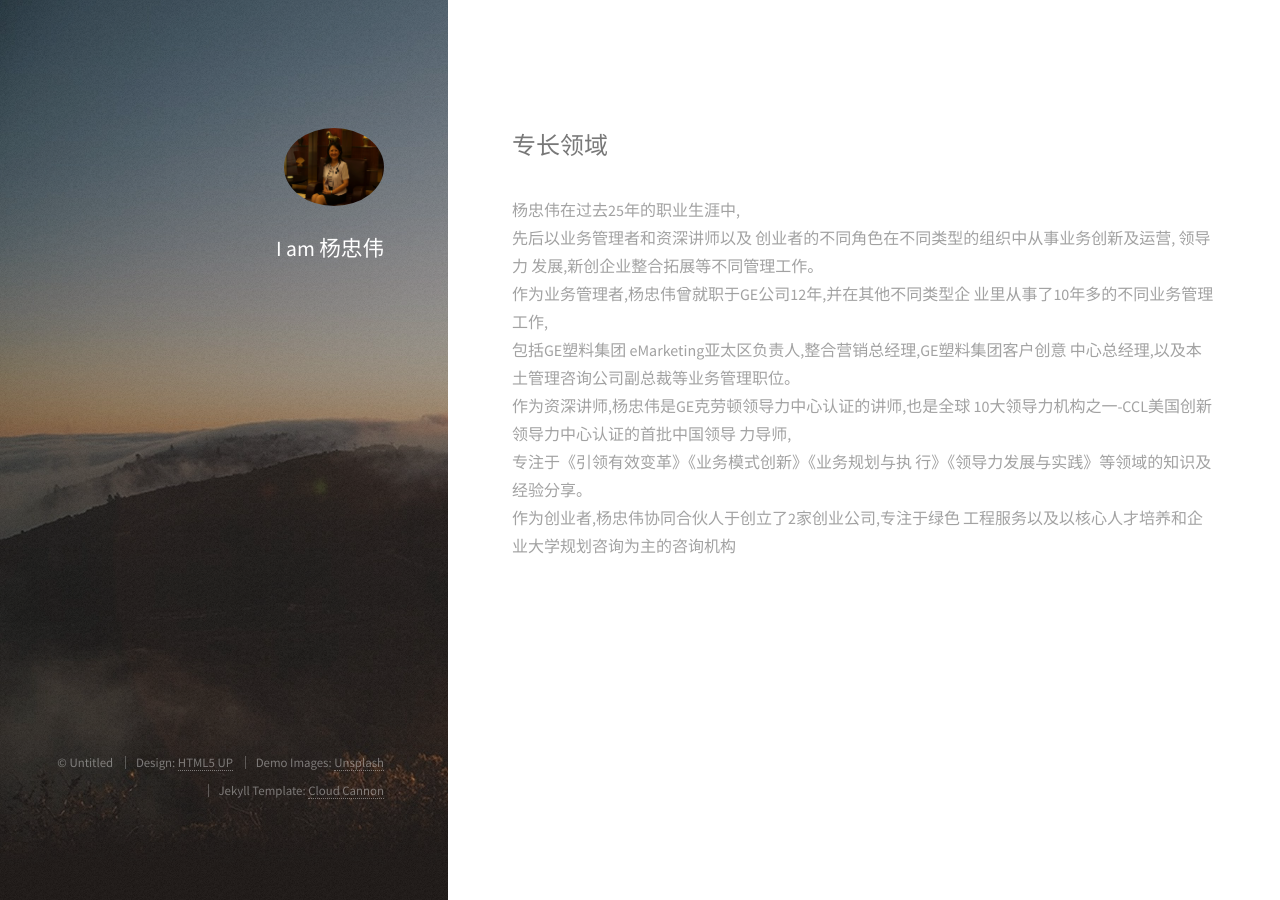
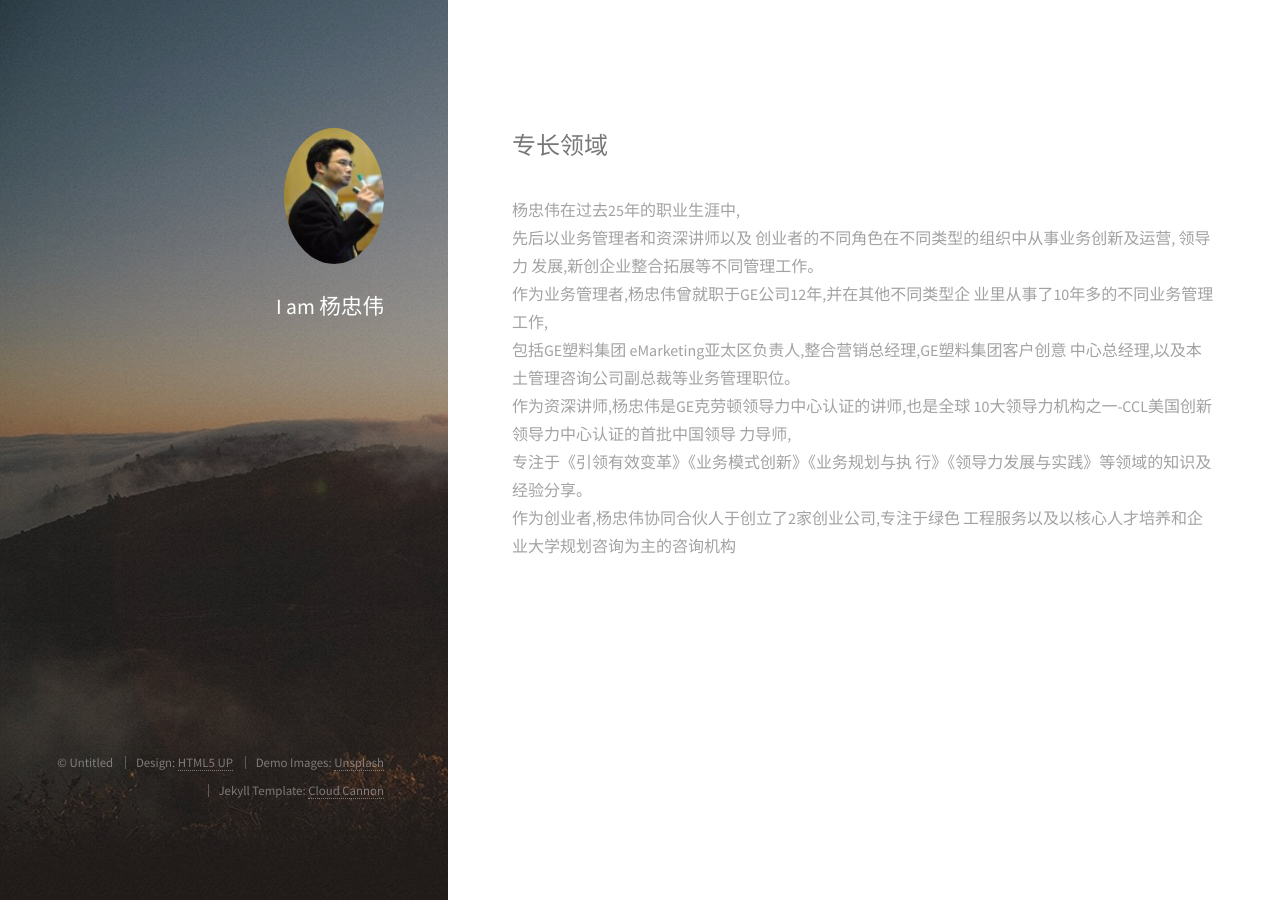
Before and after one commit to yhmgt/yhmgt.github.io, a Jekyll site: the page built from yangzhongwei.html, in a window 1280 px wide. Built offline with Jekyll 4.4.1, drawn with Linux system fonts in a browser that asks for light colours.

Commit message:
add yangzhongwei&chenjin pics

```diff
--- a/_layouts/chenjin.html
+++ b/_layouts/chenjin.html
@@ -19,7 +19,7 @@
 	<body id="top">
 
       <header id="header">
-          <a href="#" class="image avatar"><img src="/images/avatar.jpg" alt="" /></a>
+          <a href="#" class="image avatar"><img src="/images/chenjin.jpg" alt="" /></a>
           <h1><strong>I am 陈劲</strong><br />
           </h1>
       </header>
--- a/_layouts/yangzhongwei.html
+++ b/_layouts/yangzhongwei.html
@@ -19,7 +19,7 @@
 	<body id="top">
 
       <header id="header">
-          <a href="#" class="image avatar"><img src="/images/avatar.jpg" alt="" /></a>
+          <a href="#" class="image avatar"><img src="/images/yangzhongwei.jpg" alt="" /></a>
           <h1><strong>I am 杨忠伟</strong><br />
           </h1>
       </header>
```
Also changed, not shown: images/chenjin.jpg (renamed from images/avatar.jpg), images/yangzhongwei.jpg (added).
